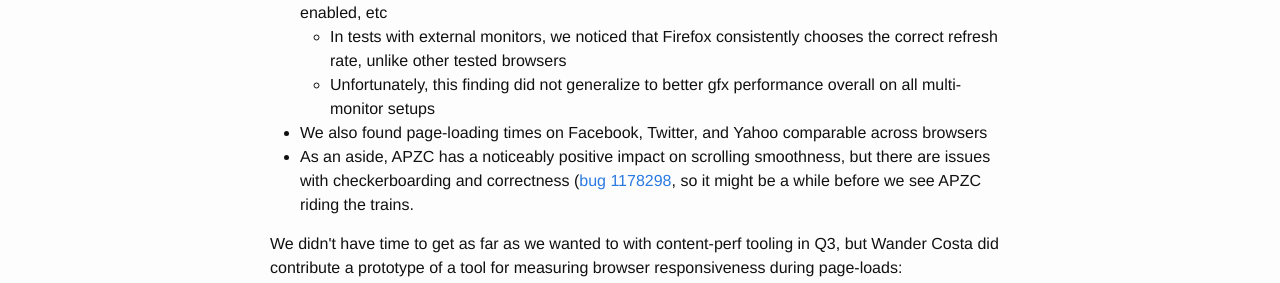
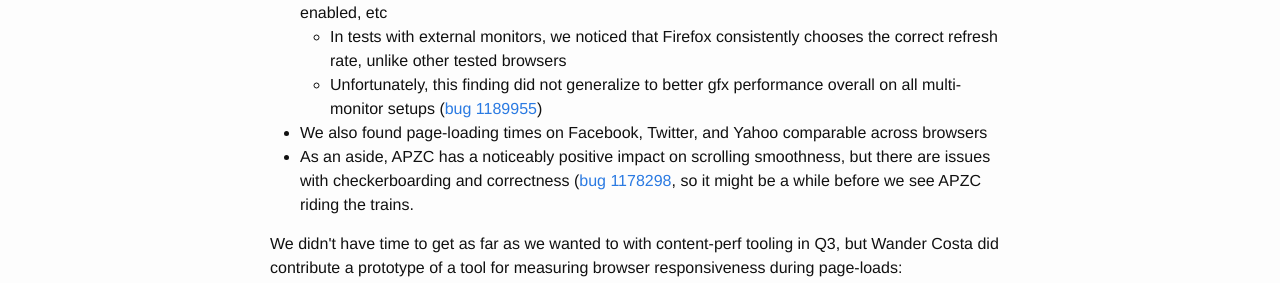
Before and after one commit to vdjeric/blog.vladan.org, a Jekyll site: the page built from _posts/2015-10-09-update-from-content-performance-program-2.markdown, in a window 1280 px wide. Shown: the part 1540-1823 px from the top of the page. Built offline with Jekyll 4.4.1, drawn with Linux system fonts in a browser that asks for light colours; comment, search, counter and statistics services are not loaded.

Commit message:
Added missing bug # to content-perf update #2

```diff
--- a/_posts/2015-10-09-update-from-content-performance-program-2.markdown
+++ b/_posts/2015-10-09-update-from-content-performance-program-2.markdown
@@ -42,7 +42,7 @@ We tested many more use cases since the previous progress update, but we mostly
 * Firefox\'s scrolling performance did not regress on Windows 10 as compared to Windows 8 (for the 3 reference sites: Yahoo, Facebook and Twitter)
 * Most gfx configurations did not hurt Firefox scrolling performance: external monitor connected, DPI scaling enabled, e10s enabled (comparing non-APZ e10s vs non-e10s), accessibility technology enabled, etc
     * In tests with external monitors, we noticed that Firefox consistently chooses the correct refresh rate, unlike other tested browsers
-    * Unfortunately, this finding did not generalize to better gfx performance overall on all multi-monitor setups
+    * Unfortunately, this finding did not generalize to better gfx performance overall on all multi-monitor setups ([bug 1189955](https://bugzilla.mozilla.org/show_bug.cgi?id=1189955))
 * We also found page-loading times on Facebook, Twitter, and Yahoo comparable across browsers
 * As an aside, APZC has a noticeably positive impact on scrolling smoothness, but there are issues with checkerboarding and correctness ([bug 1178298]((https://bugzilla.mozilla.org/show_bug.cgi?id=1178298)), so it might be a while before we see APZC riding the trains.
 
```
